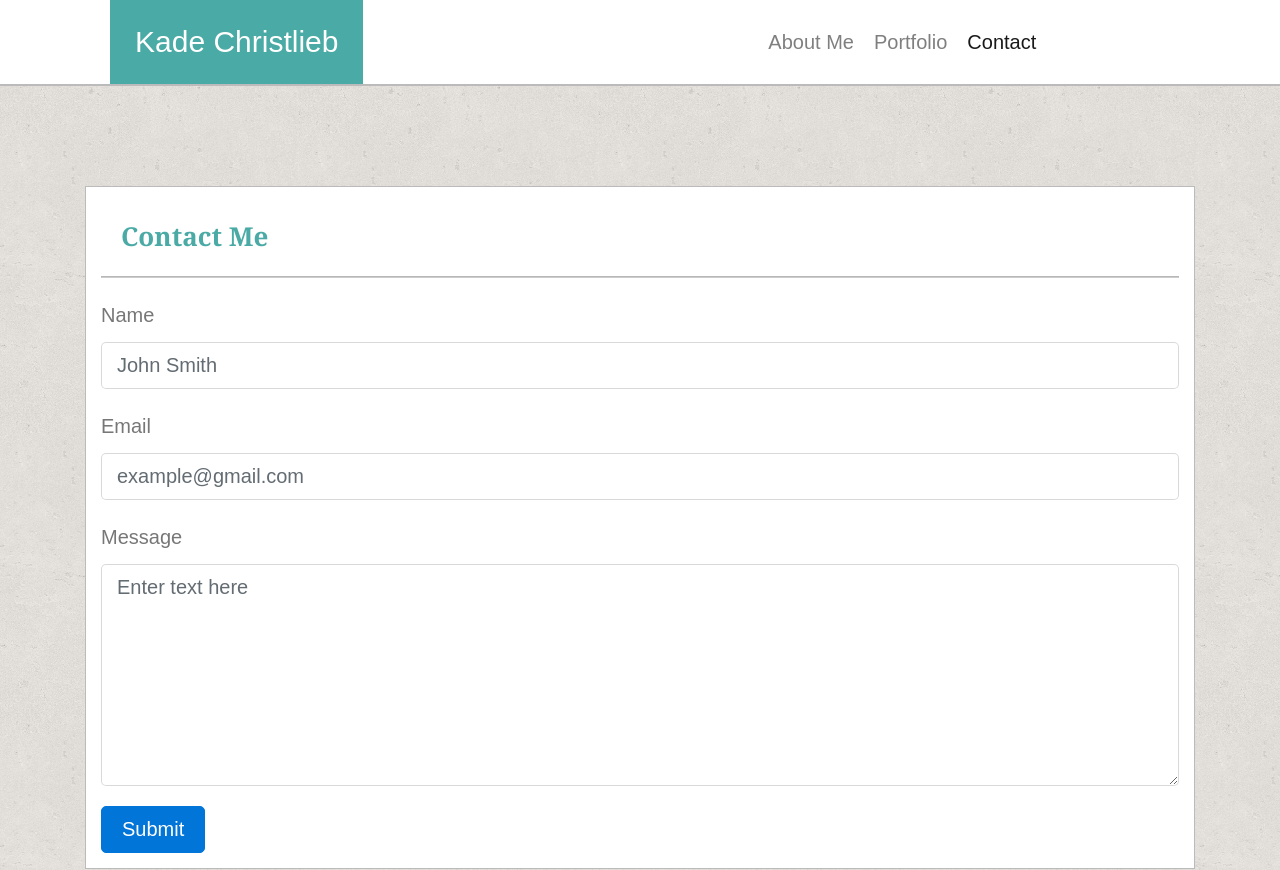
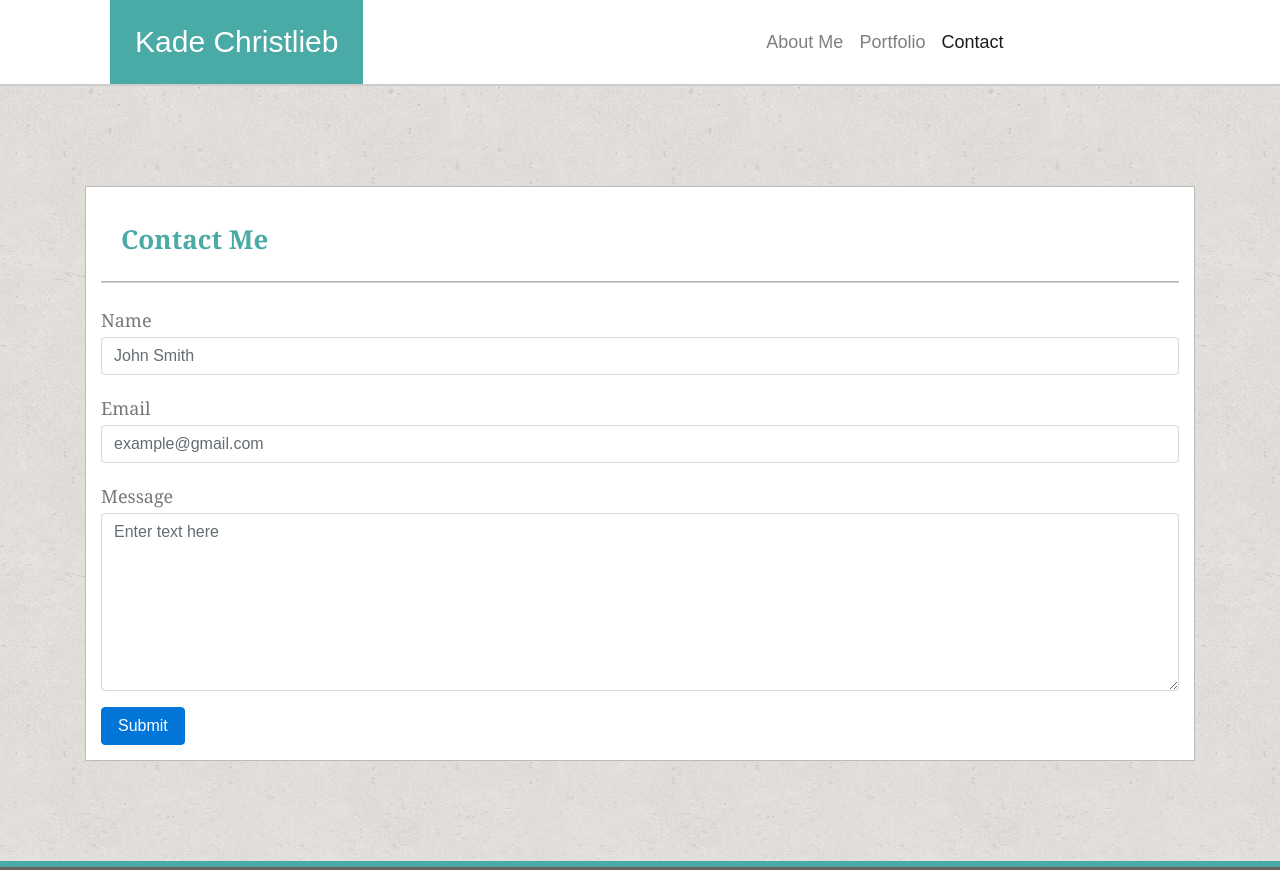
Before and after one commit to KChristlieb/Bootstrap-Portfolio, a plain HTML site: page contact.html in a window 1280 px wide. Shown: the top 870 px of the page. Drawn offline with nearby package versions, Linux system fonts and the light colour scheme.

Commit message:
added a reset.css file and linked on all pages

```diff
--- /dev/null
+++ b/assets/css/reset.css
@@ -0,0 +1,48 @@
+/* http://meyerweb.com/eric/tools/css/reset/
+   v2.0 | 20110126
+   License: none (public domain)
+*/
+
+html, body, div, span, applet, object, iframe,
+h1, h2, h3, h4, h5, h6, p, blockquote, pre,
+a, abbr, acronym, address, big, cite, code,
+del, dfn, em, img, ins, kbd, q, s, samp,
+small, strike, strong, sub, sup, tt, var,
+b, u, i, center,
+dl, dt, dd, ol, ul, li,
+fieldset, form, label, legend,
+table, caption, tbody, tfoot, thead, tr, th, td,
+article, aside, canvas, details, embed,
+figure, figcaption, footer, header, hgroup,
+menu, nav, output, ruby, section, summary,
+time, mark, audio, video {
+	margin: 0;
+	padding: 0;
+	border: 0;
+	font-size: 100%;
+	font: inherit;
+	vertical-align: baseline;
+}
+/* HTML5 display-role reset for older browsers */
+article, aside, details, figcaption, figure,
+footer, header, hgroup, menu, nav, section {
+	display: block;
+}
+body {
+	line-height: 1;
+}
+ol, ul {
+	list-style: none;
+}
+blockquote, q {
+	quotes: none;
+}
+blockquote:before, blockquote:after,
+q:before, q:after {
+	content: '';
+	content: none;
+}
+table {
+	border-collapse: collapse;
+	border-spacing: 0;
+}
--- a/assets/css/style.css
+++ b/assets/css/style.css
@@ -37,14 +37,15 @@ h2 {
 
 .navbar {
 	padding: 0px 20px 0px 20px;
-	border-bottom: 2px solid #bbbbbb;
+	border-bottom: 2px solid #cccccc;
 	background-color: #ffffff;
-
+	overflow: auto;
+	z-index: 99;
 }
 
-/* .navbar-nav { */
-	/* float: right; */
-/* } */
+.navbar-nav {
+	float: right;
+}
 
 
 .header-name {
@@ -134,7 +135,7 @@ h2 {
 
 
 
-@media(max-width: 768px){
+@media (max-width: 768px){
 
 .navbar {
 	background-color: #4aaaa5;
--- a/contact.html
+++ b/contact.html
@@ -13,6 +13,8 @@
   <link rel="stylesheet" href="https://maxcdn.bootstrapcdn.com/bootstrap/4.0.0-alpha.6/css/bootstrap.min.css"
     integrity="sha384-rwoIResjU2yc3z8GV/NPeZWAv56rSmLldC3R/AZzGRnGxQQKnKkoFVhFQhNUwEyJ" crossorigin="anonymous">
 
+
+  <link rel="stylesheet" href="./assets/css/reset.css">
   <link rel="stylesheet" href="./assets/css/style.css">
 
 </head>
```
Also changed, not shown: index.html (+1 -1 lines), portfolio.html (+1 -1 lines).
